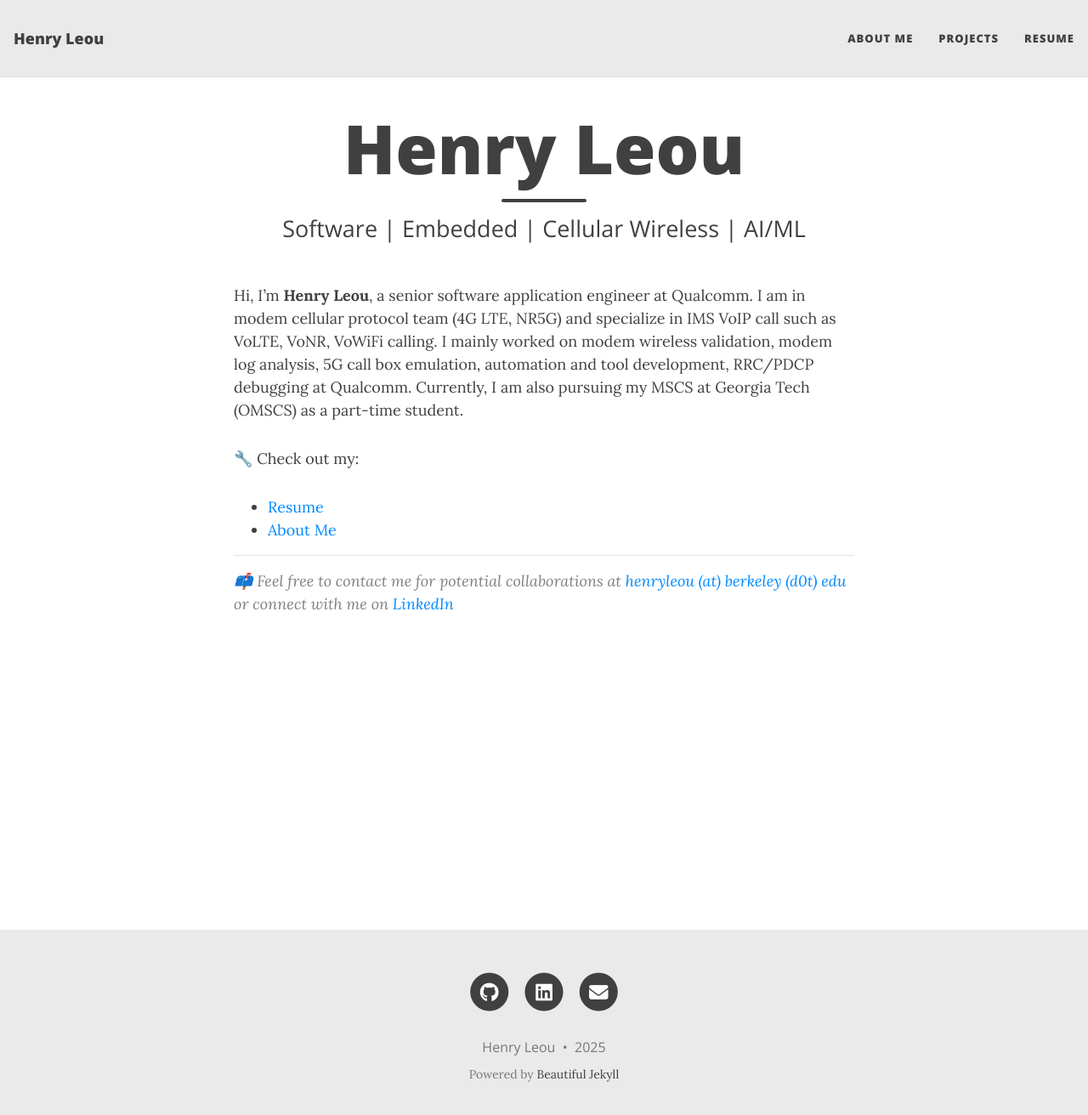
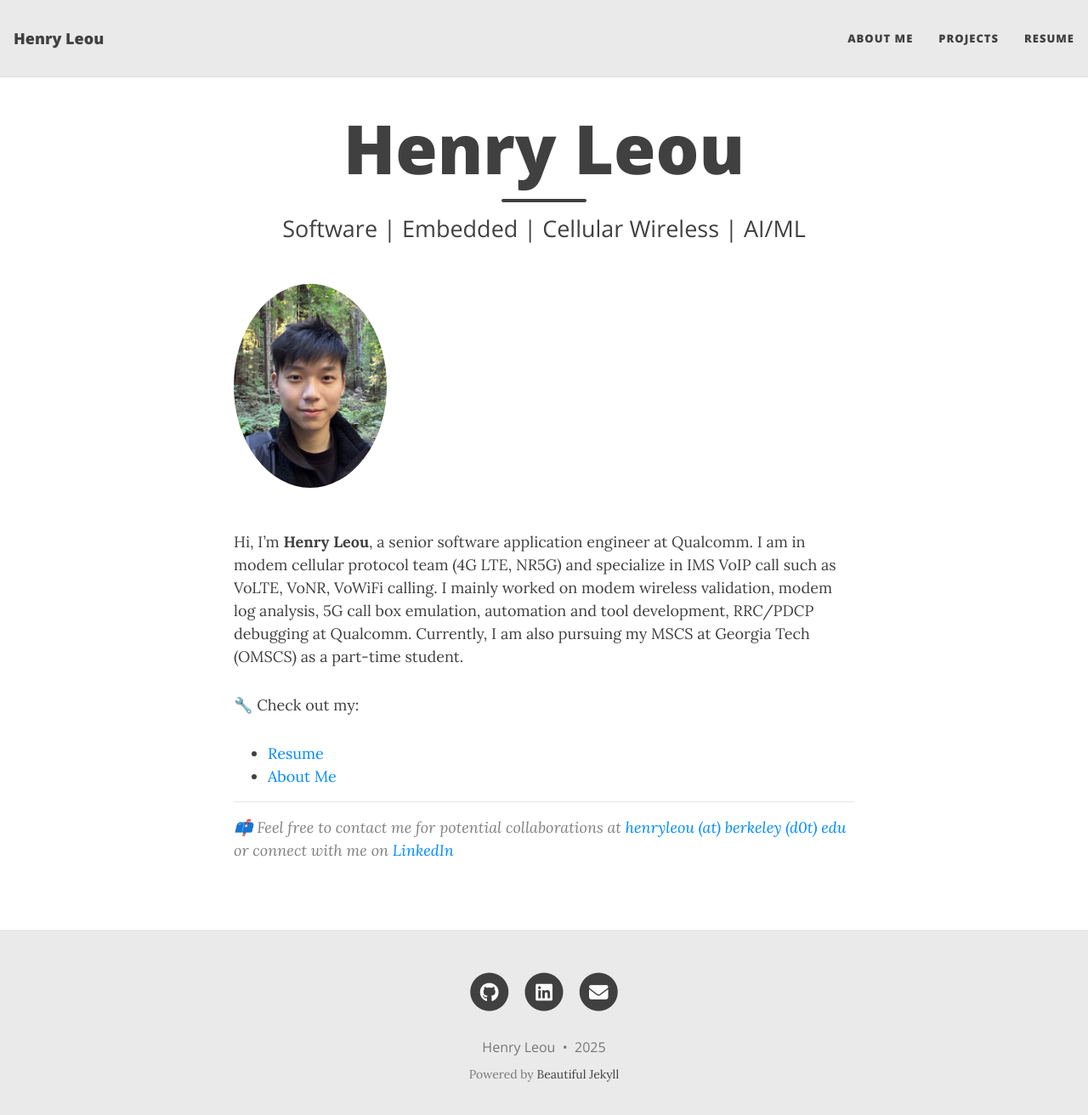
Before and after one commit to henryleou/henryleou.github.io, a Jekyll site: the page built from index.md, in a window 1280 px wide and 1325 px high. Shown: the top 1312 px of the window at 85% size. Built offline with Jekyll 4.4.1, drawn with Linux system fonts in a browser that asks for light colours.

Commit message:
add photo

```diff
--- a/index.md
+++ b/index.md
@@ -3,6 +3,7 @@ layout: home
 title: "Henry Leou"
 subtitle: "Software | Embedded | Cellular Wireless | AI/ML"
 ---
+<img src="/assets/img/henry.jpg" alt="Henry Leou" style="width:180px; border-radius:50%; margin-bottom:20px;" />
 
 Hi, I’m **Henry Leou**, a senior software application engineer at Qualcomm. I am in modem cellular protocol team (4G LTE, NR5G) and specialize in IMS VoIP call such as VoLTE, VoNR, VoWiFi calling. I mainly worked on modem wireless validation, modem log analysis, 5G call box emulation, automation and tool development, RRC/PDCP debugging at Qualcomm. Currently, I am also pursuing my MSCS at Georgia Tech (OMSCS) as a part-time student.
 
```
Also changed, not shown: assets/img/henry.jpg (added).
